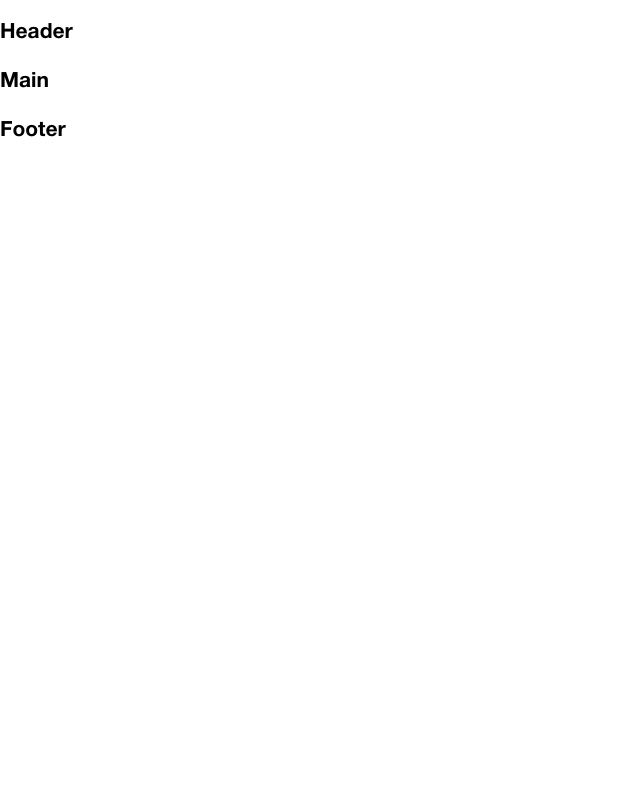
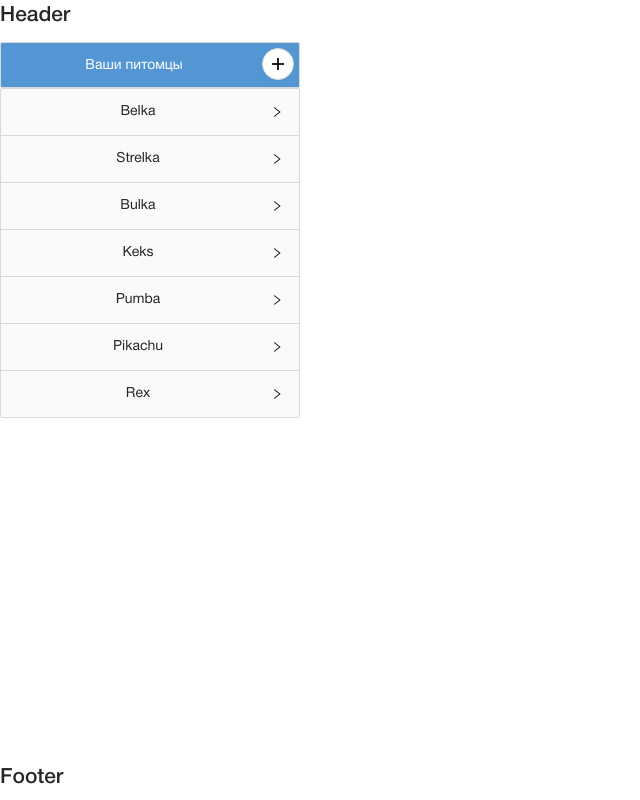
Before and after one commit to AlexVedernikoff/Vet-clinic-for-wolfik, a React (Create React App) app: page / in a window 1280 px wide. Shown: the whole page, without its empty margins (0-640 px from the left). Built offline with nearby package versions, Linux system fonts and the light colour scheme.

Commit message:
VC-6: Created PetSidebar

```diff
--- a/src/app/App.tsx
+++ b/src/app/App.tsx
@@ -1,12 +1,13 @@
 import { BrowserRouter as Router, Routes, Route } from 'react-router-dom';
 import { SignUp } from '../components/forms/sing-up/SignUp';
+import PetSidebar from '../components/PetSidebar/PetSidebar';
 
 function App (): JSX.Element {
   return (
     <Router>
       <h2>Header</h2>
       <Routes>
-        <Route path="/" element={<h2>Main</h2>} />
+        <Route path="/" element={<PetSidebar />} />
         <Route path="/signUp" element={<SignUp />} />
       </Routes>
       <h2>Footer</h2>
--- /dev/null
+++ b/src/components/PetSidebar/PetSidebar.module.scss
@@ -0,0 +1,31 @@
+$main-color: #5496d4;
+$border-color: #d9d9d9;
+
+.header {
+  width: 300px;
+  height: 46px;
+  background: $main-color;
+  border: 1px solid $border-color;
+  border-radius: 2px;
+  display: flex;
+  padding: 5px;
+  .label {
+    cursor: default;
+    margin: 0 auto;
+    color: #fff;
+    align-self: center;
+  }
+  .addpet {
+    align-self: center;
+  }
+}
+
+.sidebar {
+  width: 300px;
+  height: 90vh;
+  // border: 1px solid #ccc;
+}
+
+.panel {
+  text-align: center;
+}
--- /dev/null
+++ b/src/components/PetSidebar/PetSidebar.tsx
@@ -0,0 +1,53 @@
+import { Button, Collapse } from 'antd';
+import { EditOutlined, DeleteOutlined, PlusOutlined } from '@ant-design/icons';
+import css from './PetSidebar.module.scss';
+
+interface Pets {
+  id: number;
+  name: string;
+}
+
+// Вымышленные данные
+const petsData: Pets[] = [
+  { id: 1, name: 'Belka' },
+  { id: 2, name: 'Strelka' },
+  { id: 3, name: 'Bulka' },
+  { id: 4, name: 'Keks' },
+  { id: 5, name: 'Pumba' },
+  { id: 6, name: 'Pikachu' },
+  { id: 7, name: 'Rex' },
+];
+
+const { Panel } = Collapse;
+
+// Функция создания панели
+const createPanel = (id: number, name: string): JSX.Element => (
+  <Panel header={name} key={id} className={css.panel}>
+    <Button
+      className={css.addpet}
+      type="primary"
+      icon={<EditOutlined />}
+      style={{ marginRight: 3 }}
+    >
+      Редактировать
+    </Button>
+    <Button type="primary" icon={<DeleteOutlined />}>
+      Удалить
+    </Button>
+  </Panel>
+);
+
+// JSX Element
+const PetSidebar = (): JSX.Element => (
+  <aside className={css.sidebar}>
+    <div className={css.header}>
+      <span className={css.label}>Ваши питомцы</span>
+      <Button shape="circle" icon={<PlusOutlined />} />
+    </div>
+    <Collapse accordion expandIconPosition="end">
+      {petsData.map((pet: Pets) => createPanel(pet.id, pet.name))}
+    </Collapse>
+  </aside>
+);
+
+export default PetSidebar;
--- a/src/styles/index.scss
+++ b/src/styles/index.scss
@@ -1,5 +1,6 @@
 @import "~normalize.css";
 @import "../assets/fonts/helvetica-neue/helvetica-neue.css";
+@import "antd/dist/antd.css";
 
 body {
   font: normal 14px/1.5 "Helvetica Neue", sans-serif;
```
Also changed, not shown: package.json (+7 -0 lines).
